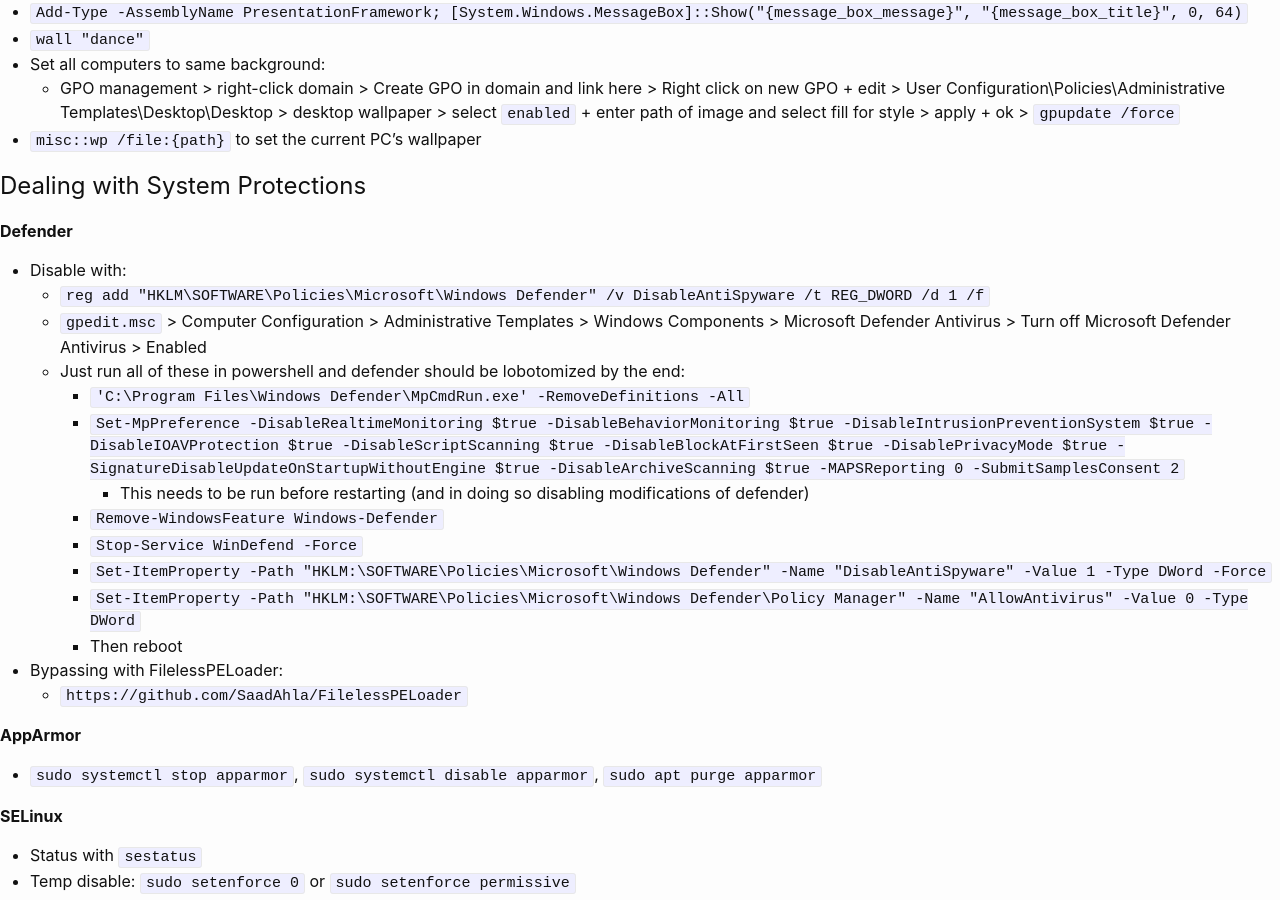
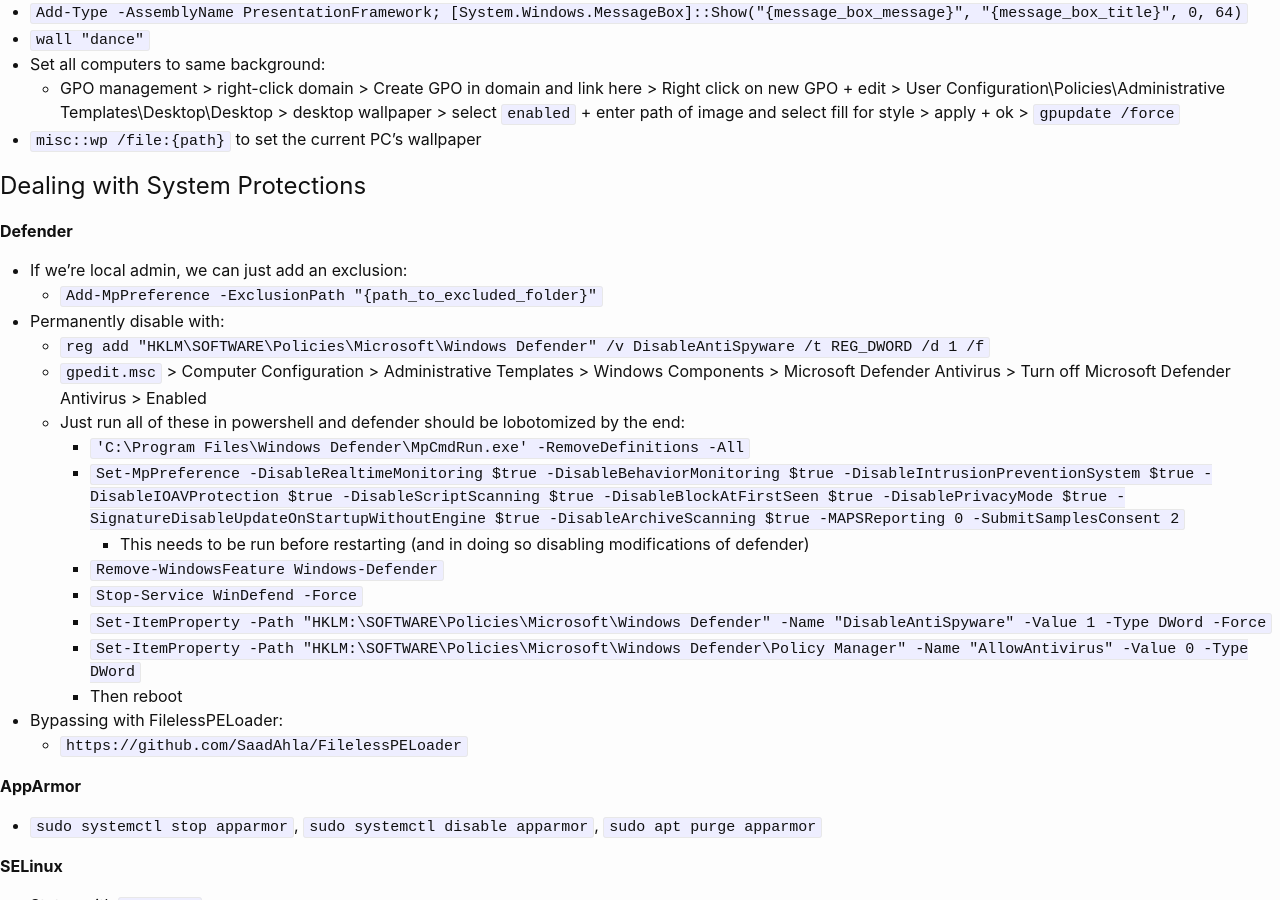
Before and after one commit to KhaelK138/KhaelK138.github.io, a Jekyll site: the page built from markdown/RedTeamingCCDC.md, in a window 1280 px wide and 900 px high, scrolled down 4481 px. Built offline with Jekyll 4.4.1, drawn with Linux system fonts in a browser that asks for light colours; our own code applies the rules of GitHub Pages for plain Markdown files.

Commit message:
updated notes

```diff
--- a/markdown/RedTeamingCCDC.md
+++ b/markdown/RedTeamingCCDC.md
@@ -176,7 +176,9 @@
 ## Dealing with System Protections
 
 **Defender**
-- Disable with:
+- If we're local admin, we can just add an exclusion:
+  - `Add-MpPreference -ExclusionPath "{path_to_excluded_folder}"`
+- Permanently disable with:
   - `reg add "HKLM\SOFTWARE\Policies\Microsoft\Windows Defender" /v DisableAntiSpyware /t REG_DWORD /d 1 /f`
   - `gpedit.msc` > Computer Configuration > Administrative Templates > Windows Components > Microsoft Defender Antivirus > Turn off Microsoft Defender Antivirus > Enabled
   - Just run all of these in powershell and defender should be lobotomized by the end:
```
